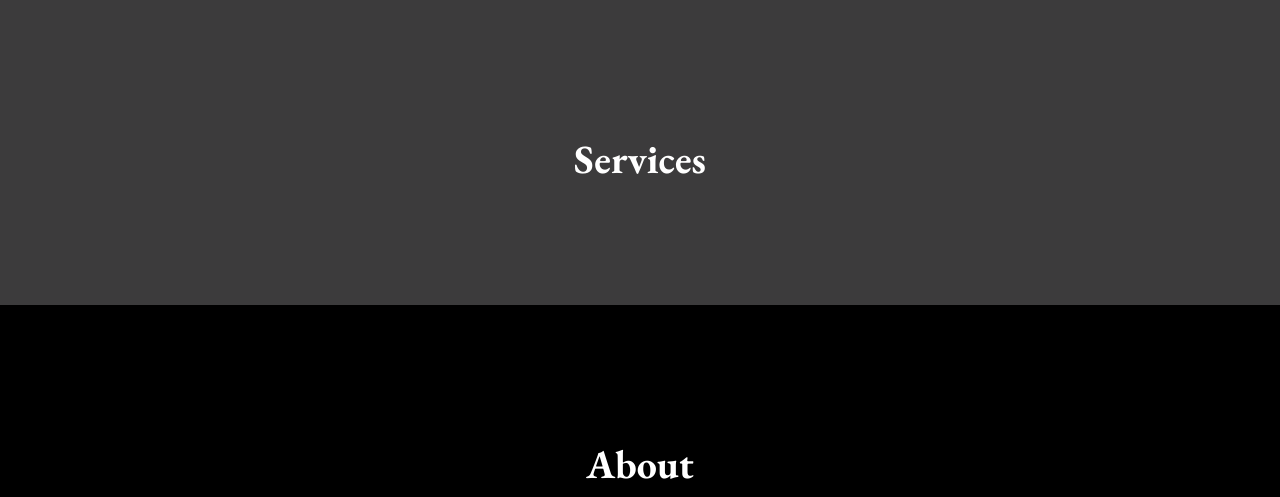
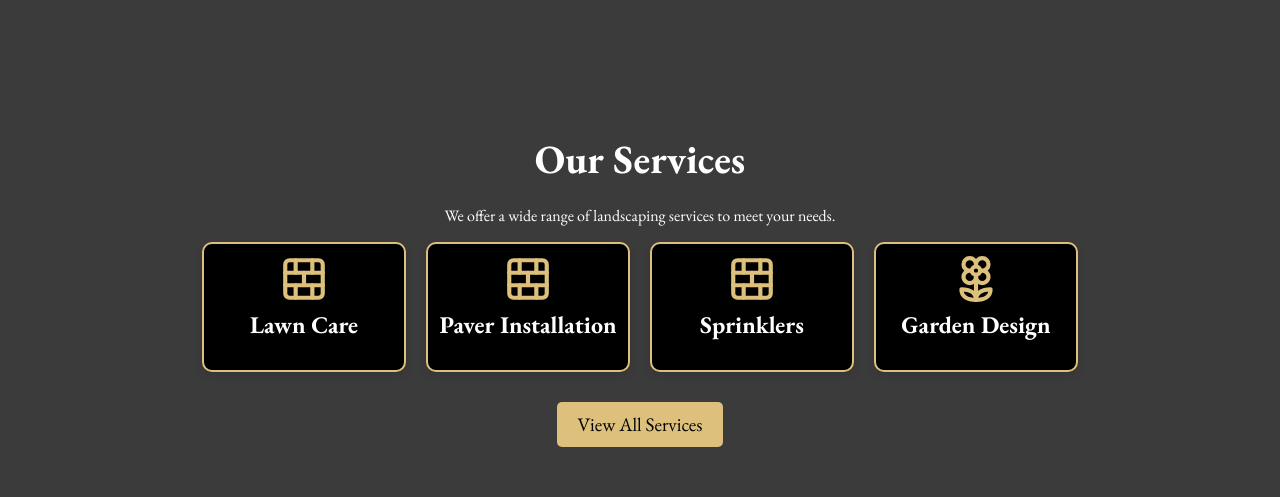
Before and after one commit to rysealex/lzm-landscaping-llc, a React (Create React App) app: page / in a window 1280 px wide. Shown: the part 800-1297 px from the top of the page. Built offline with nearby package versions, Linux system fonts and the light colour scheme; no server answers.

Commit message:
Created and styled services list section.

```diff
--- a/package.json
+++ b/package.json
@@ -17,6 +17,7 @@
     "lucide-react": "^0.544.0",
     "react": "^18.2.0",
     "react-dom": "^18.2.0",
+    "react-icons": "^5.5.0",
     "react-responsive-carousel": "^3.2.23",
     "react-router-dom": "^6.14.1",
     "typescript": "^4.9.5",
--- a/src/App.css
+++ b/src/App.css
@@ -139,6 +139,53 @@ nav a.active {
 .services-container h1 {
   font-size: 2.5em;
   margin-bottom: 20px;
+}
+.services-header {
+
+}
+.services-list {
+  display: flex;
+  flex-wrap: wrap;
+  justify-content: center;
+  gap: 20px;
+}
+.service-item {
+  background-color: var(--background-color);
+  border: 2px solid var(--primary-color);
+  border-radius: 10px;
+  padding: 10px;
+  width: 180px;
+  box-shadow: 0 4px 8px rgba(0, 0, 0, 0.1);
+  transition: transform 0.3s ease, box-shadow 0.3s ease;
+}
+.service-item:hover {
+  cursor: pointer;
+  transform: scale(1.05);
+  box-shadow: 0 8px 16px rgba(0, 0, 0, 0.2);
+}
+.service-icon {
+  width: 50px;
+  height: 50px;
+  color: var(--primary-color);
+  margin-bottom: -20px;
+}
+.view-all-services {
+  margin-top: 30px;
+}
+.view-all-services button {
+  font-family: 'EB Garamond', serif;
+  padding: 10px 20px;
+  font-size: 1.2em;
+  color: var(--background-color);
+  background-color: var(--primary-color);
+  border: none;
+  border-radius: 5px;
+  cursor: pointer;
+  transition: background-color 0.3s ease, transform 0.3s ease;
+}
+.view-all-services button:hover {
+  background-color: #d6b057;
+  transform: scale(1.05);
 }
 
 /* About Styles */
--- a/src/services.tsx
+++ b/src/services.tsx
@@ -1,9 +1,34 @@
+import { BrickWall, Flower2 } from 'lucide-react';
 import './App.css';
 
 function Services() {
   return (
 		<div className='services-container'>
-			<h1>Services</h1>
+			<div className='services-header'>
+				<h1>Our Services</h1>
+				<p>We offer a wide range of landscaping services to meet your needs.</p>
+			</div>
+			<div className='services-list'>
+				<div className='service-item'>
+					<BrickWall className='service-icon' />
+					<h2>Lawn Care</h2>
+				</div>
+				<div className='service-item'>
+					<BrickWall className='service-icon' />
+					<h2>Paver Installation</h2>
+				</div>
+				<div className='service-item'>
+					<BrickWall className='service-icon' />
+					<h2>Sprinklers</h2>
+				</div>
+				<div className='service-item'>
+					<Flower2 className='service-icon' />
+					<h2>Garden Design</h2>
+				</div>
+			</div>
+			<div className='view-all-services'>
+				<button>View All Services</button>
+			</div>
 		</div>
 	);
 };
```
Also changed, not shown: 1 other file (tests, documents, lock files or other folders).
